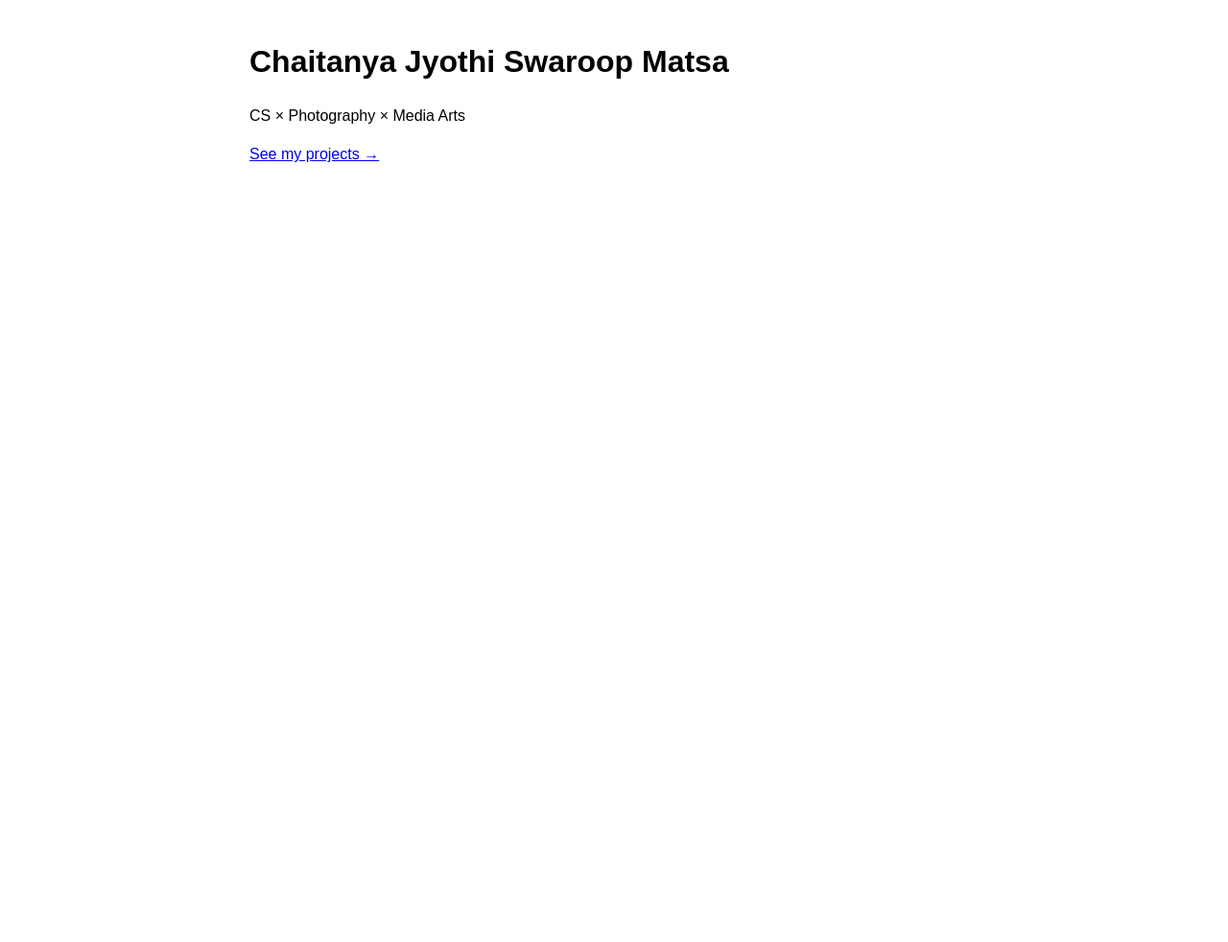
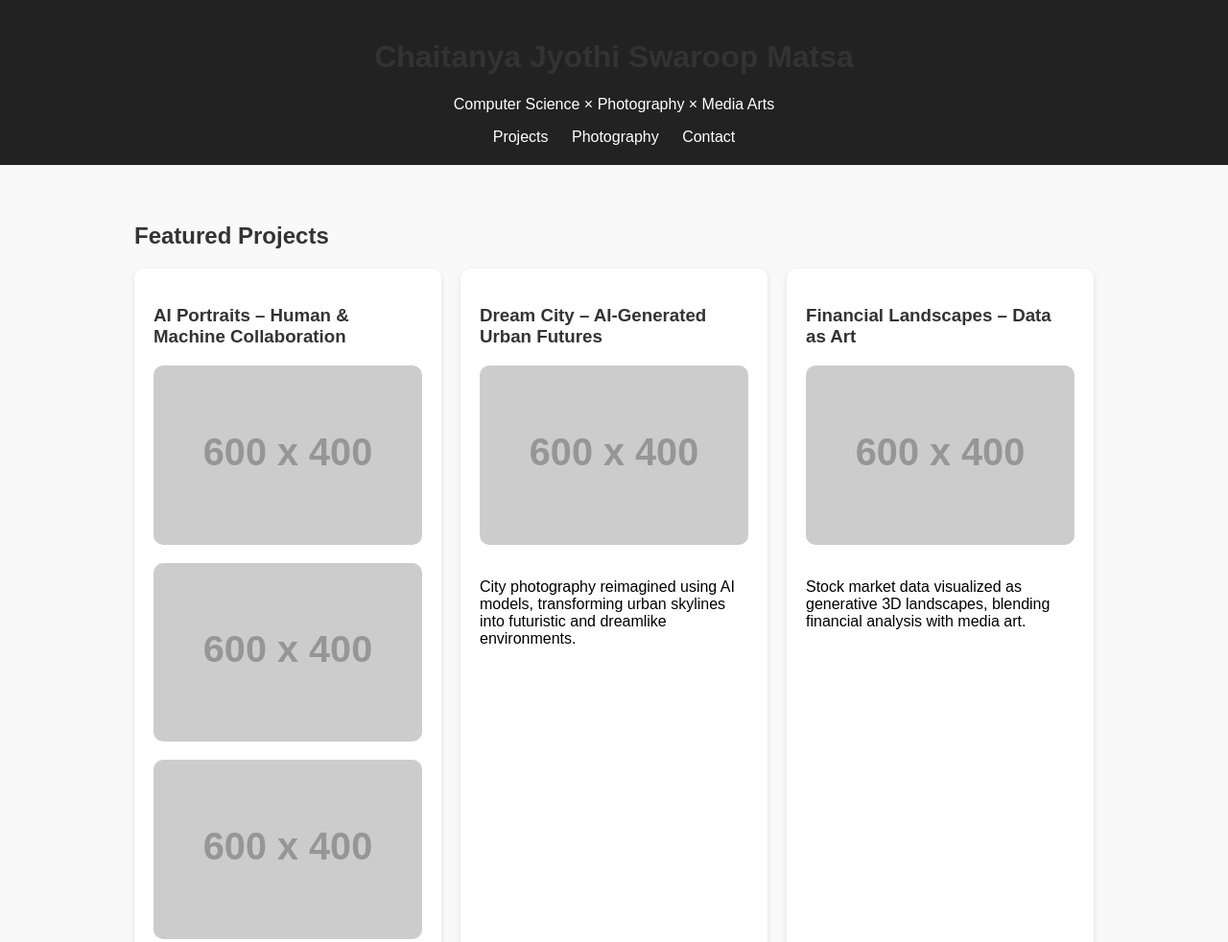
Before and after one commit to chaitanyaswaroop99/portfolio, a plain HTML site: page index.html in a window 1280 px wide. Shown: the top 982 px of the page at 96% size. Before the commit the page ends 800 px from the top, so only its background shows below. Drawn offline with Linux system fonts and the light colour scheme; placeholder pictures from the web are drawn by us.

Commit message:
Update index.html

```diff
--- a/index.html
+++ b/index.html
@@ -1,12 +1,74 @@
-<!doctype html>
-<html>
-  <head>
-    <meta charset="utf-8">
-    <title>Chaitanya | Portfolio</title>
-  </head>
-  <body style="font-family:Arial;max-width:760px;margin:40px auto;line-height:1.5">
+<!DOCTYPE html>
+<html lang="en">
+<head>
+  <meta charset="UTF-8">
+  <meta name="viewport" content="width=device-width, initial-scale=1.0">
+  <title>Chaitanya | Portfolio</title>
+  <style>
+    body { font-family: Arial, sans-serif; margin: 0; padding: 0; background: #f9f9f9; }
+    header { background: #222; color: #fff; padding: 20px; text-align: center; }
+    nav a { color: #fff; margin: 0 10px; text-decoration: none; }
+    section { padding: 40px; max-width: 1000px; margin: auto; }
+    h1, h2, h3 { color: #333; }
+    .projects { display: grid; grid-template-columns: repeat(auto-fit, minmax(280px, 1fr)); gap: 20px; }
+    .project { background: #fff; border-radius: 10px; padding: 20px; box-shadow: 0 2px 6px rgba(0,0,0,0.1); }
+    .project img { max-width: 100%; border-radius: 10px; margin-bottom: 15px; }
+    footer { background: #222; color: #fff; text-align: center; padding: 20px; margin-top: 40px; }
+  </style>
+</head>
+<body>
+  <header>
     <h1>Chaitanya Jyothi Swaroop Matsa</h1>
-    <p>CS × Photography × Media Arts</p>
-    <p><a href="/portfolio/">See my projects →</a></p>
-  </body>
+    <p>Computer Science × Photography × Media Arts</p>
+    <nav>
+      <a href="#projects">Projects</a>
+      <a href="#photography">Photography</a>
+      <a href="#contact">Contact</a>
+    </nav>
+  </header>
+
+  <section id="projects">
+    <h2>Featured Projects</h2>
+    <div class="projects">
+
+      <div class="project">
+        <h3>AI Portraits – Human & Machine Collaboration</h3>
+        <img src="https://dummyimage.com/600x400/cccccc/000000&text=Original+Portrait" alt="Original Portrait">
+        <img src="https://dummyimage.com/600x400/999999/ffffff&text=GAN+Output" alt="GAN Output">
+        <img src="https://dummyimage.com/600x400/cc9999/000000&text=Stable+Diffusion+Output" alt="Stable Diffusion Output">
+        <p>A series exploring how GANs and Stable Diffusion reinterpret human portraiture. Original photographs are transformed into surreal and artistic variations.</p>
+      </div>
+
+      <div class="project">
+        <h3>Dream City – AI-Generated Urban Futures</h3>
+        <img src="https://dummyimage.com/600x400/444/fff&text=Dream+City+AI+Output" alt="Dream City AI Output">
+        <p>City photography reimagined using AI models, transforming urban skylines into futuristic and dreamlike environments.</p>
+      </div>
+
+      <div class="project">
+        <h3>Financial Landscapes – Data as Art</h3>
+        <img src="https://dummyimage.com/600x400/777/fff&text=Financial+Data+Art" alt="Financial Data Art">
+        <p>Stock market data visualized as generative 3D landscapes, blending financial analysis with media art.</p>
+      </div>
+
+    </div>
+  </section>
+
+  <section id="photography">
+    <h2>Photography Showcase</h2>
+    <p>A collection of my favorite portraits, street photography, and experimental works.</p>
+    <img src="https://dummyimage.com/600x400/888/fff&text=Photography+Sample+1" alt="Photography 1">
+    <img src="https://dummyimage.com/600x400/aaa/000&text=Photography+Sample+2" alt="Photography 2">
+  </section>
+
+  <section id="contact">
+    <h2>Contact</h2>
+    <p>Email: yourname@email.com</p>
+    <p>LinkedIn: <a href="https://linkedin.com/in/yourprofile" target="_blank">linkedin.com/in/yourprofile</a></p>
+  </section>
+
+  <footer>
+    <p>© 2025 Chaitanya Jyothi Swaroop Matsa</p>
+  </footer>
+</body>
 </html>
```
